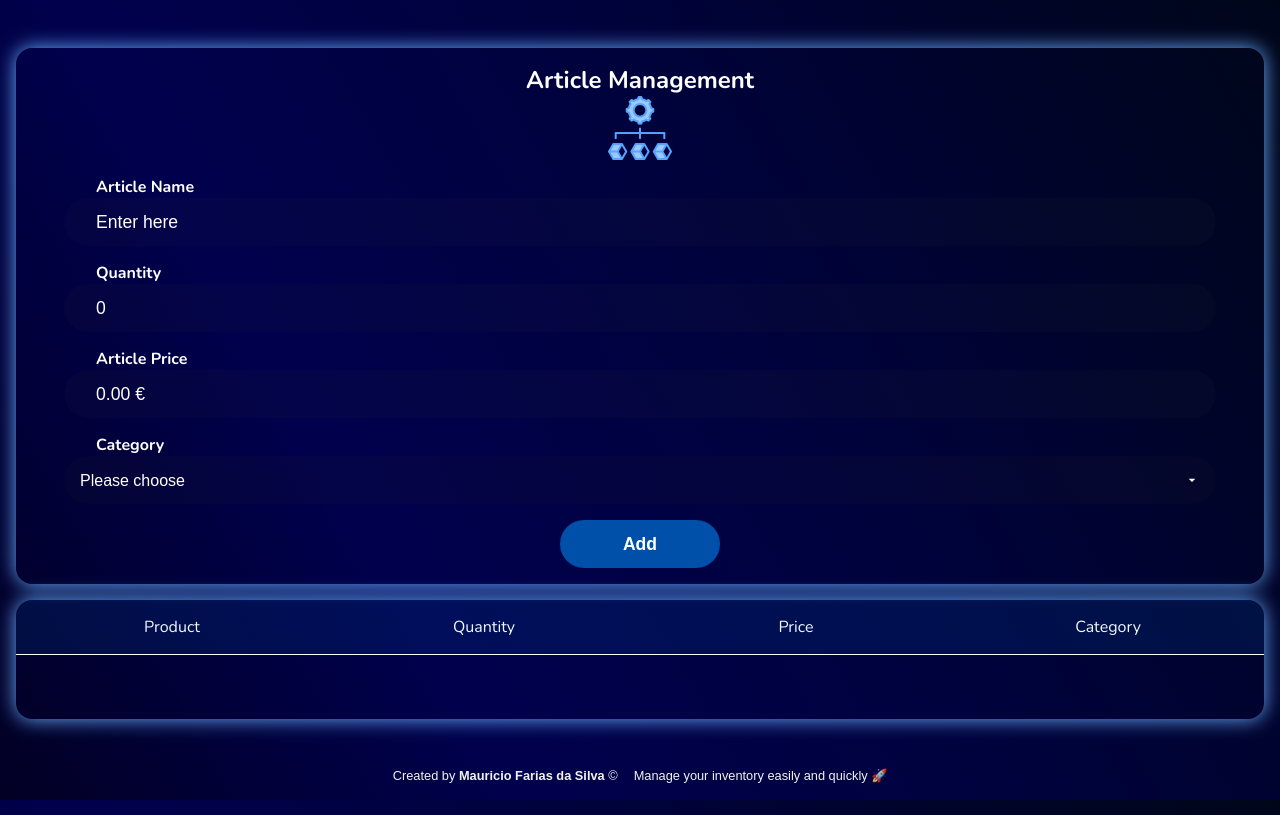
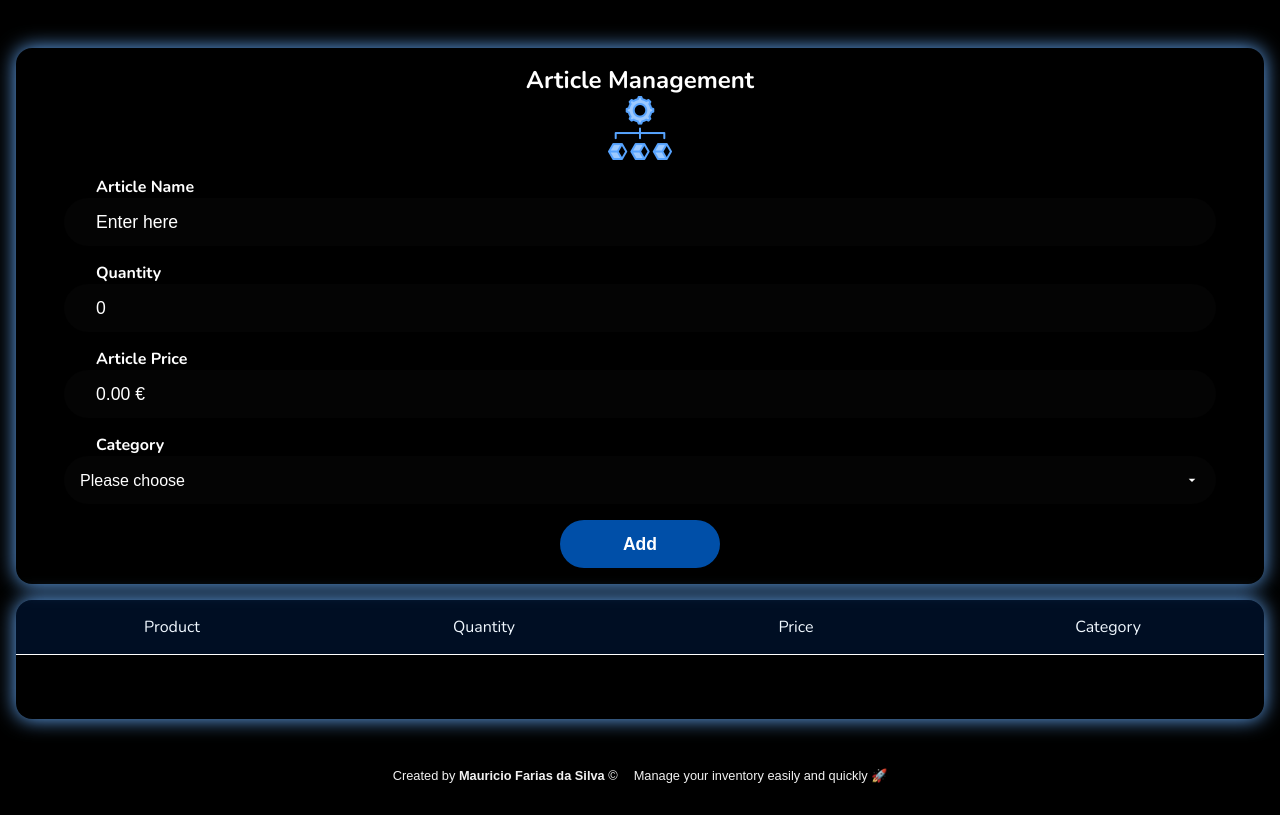
Before and after one commit to Mauricioibzde/Artikelverwaltung, a plain HTML site: page index.html in a window 1280 px wide. Drawn offline with nearby package versions, Linux system fonts and the light colour scheme.

Commit message:
concertando bug do css, tela vazando

```diff
--- a/style/global.css
+++ b/style/global.css
@@ -10,8 +10,7 @@ body {
     display: grid;
     margin: 0 auto;
     height: 100vh;
-  background: #020024;
-background: linear-gradient(60deg, rgba(2, 0, 36, 1) 0%, rgba(0, 0, 77, 1) 30%, rgba(0, 2, 60, 1) 60%, rgba(0, 6, 26, 1) 100%);
+
 
 }
 
--- a/style/liste.css
+++ b/style/liste.css
@@ -29,6 +29,7 @@ ul {
     padding-block: .4rem;
     cursor: pointer;
     outline: none;
+
 }
 
 
@@ -37,6 +38,7 @@ ul {
     & p {
         padding: .3rem;
         text-align: center;
+        justify-self: center;
     }
 }
 }
```
